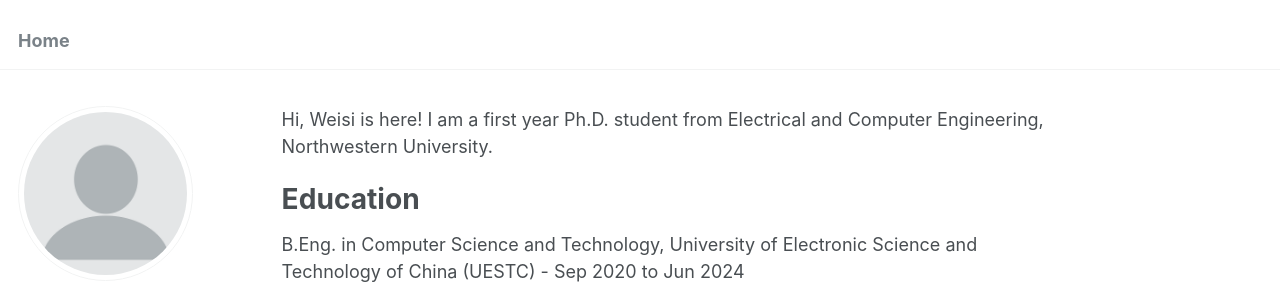
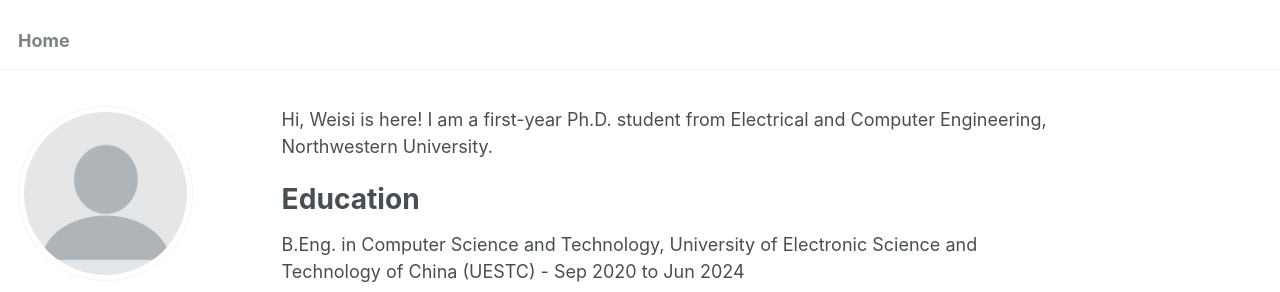
Before and after one commit to ody999/ody999.github.io, a Jekyll site: the page built from _pages/about.md, in a window 1280 px wide. Shown: the top 292 px of the page. Built offline with Jekyll 4.4.1, drawn with Linux system fonts in a browser that asks for light colours.

```diff
--- a/_pages/about.md
+++ b/_pages/about.md
@@ -5,7 +5,7 @@ redirect_from:
   - /about/
   - /about.html
 ---
-Hi, Weisi is here! I am a first year Ph.D. student from Electrical and Computer Engineering, Northwestern University.
+Hi, Weisi is here! I am a first-year Ph.D. student from Electrical and Computer Engineering, Northwestern University.
 
 **Education**
 ======
```
